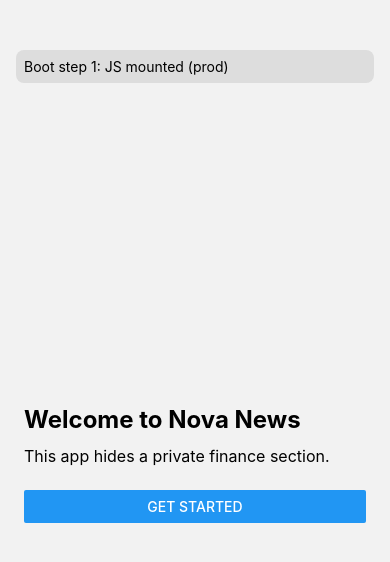
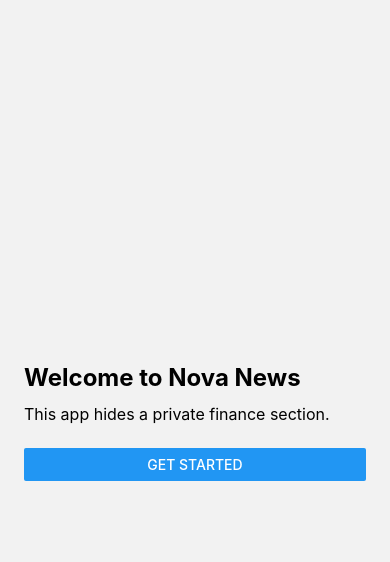
Before and after one commit to michellee-li/Nova-News, a React Native app: screen / in a window 390 px wide. Shown: the top 562 px of the page. Built offline with nearby package versions, Linux system fonts and the light colour scheme; what react-native-worklets would draw is missing.

Commit message:
Remove Banner App.tsx

```diff
--- a/App.tsx
+++ b/App.tsx
@@ -1,23 +1,22 @@
-// App.tsx
-// MUST be first (before React or anything that uses gestures)
 import 'react-native-gesture-handler';
-// Reanimated should be imported before other React Native code
 import 'react-native-reanimated';
 
 import { NavigationContainer } from '@react-navigation/native';
 import * as SecureStore from 'expo-secure-store';
 import React from 'react';
-import { ActivityIndicator, StyleSheet, Text, View } from 'react-native';
+import { ActivityIndicator, StyleSheet, View } from 'react-native';
 import { GestureHandlerRootView } from 'react-native-gesture-handler';
+import { ErrorBoundary } from './ErrorBoundary'; // optional – you can remove this wrapper later
 
-import { ErrorBoundary } from './ErrorBoundary';
-
-// Your existing navigators
 import AppNavigator from './src/navigation/AppNavigator';
 import OnboardingNavigator from './src/navigation/OnboardingNavigator';
 
-// (Temporarily not using linking to rule it out as a release-only issue)
-// const linking = { ... }
+const linking = {
+  prefixes: ['novanews://', 'https://my-nova-news.netlify.app'],
+  config: {
+    screens: { ResetPassword: 'auth/callback' },
+  },
+};
 
 export default function App() {
   const [loading, setLoading] = React.useState(true);
@@ -39,17 +38,9 @@
   }
 
   return (
-    <ErrorBoundary>
-      <GestureHandlerRootView style={{ flex: 1, backgroundColor: '#f2f2f2' }}>
-        {/* --- PROBE BANNER (remove after we confirm prod works) --- */}
-        <View style={{ paddingTop: 50, paddingHorizontal: 16 }}>
-          <View style={{ backgroundColor: '#ddd', padding: 8, borderRadius: 8 }}>
-            <Text>Boot step 1: JS mounted (prod)</Text>
-          </View>
-        </View>
-
-        {/* Linking prop removed for this build */}
-        <NavigationContainer>
+    <ErrorBoundary>{/* ← remove this wrapper if you don't want it */}
+      <GestureHandlerRootView style={{ flex: 1 }}>
+        <NavigationContainer linking={linking}>
           {hasOnboarded ? (
             <AppNavigator />
           ) : (
```
